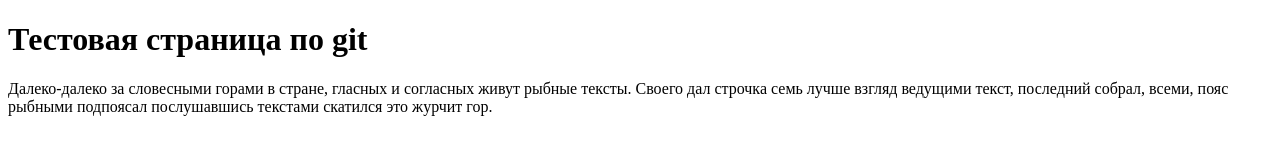
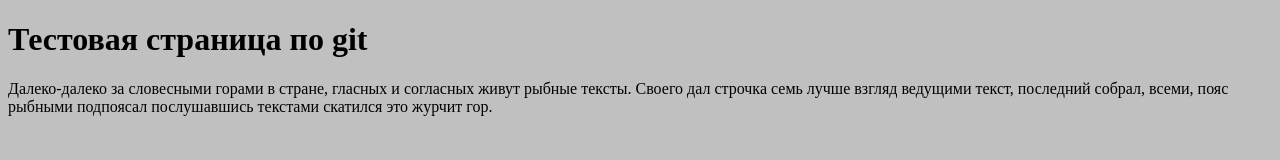
Before and after one commit to serdgio2015/jbi, a plain HTML site: page index2.html in a window 1280 px wide. Drawn offline with Linux system fonts and the light colour scheme.

Commit message:
last commit

```diff
--- a/index2.html
+++ b/index2.html
@@ -3,6 +3,7 @@
 <head>
 	<meta charset="UTF-8">
 	<title>Git Тест</title>
+	<link rel="stylesheet" href="style.css">
 </head>
 <body>
 	<h1>Тестовая страница по git</h1>
--- /dev/null
+++ b/style.css
@@ -0,0 +1,3 @@
+body {
+	background-color: silver;
+}
```
Also changed, not shown: index.html (+1 -0 lines).
